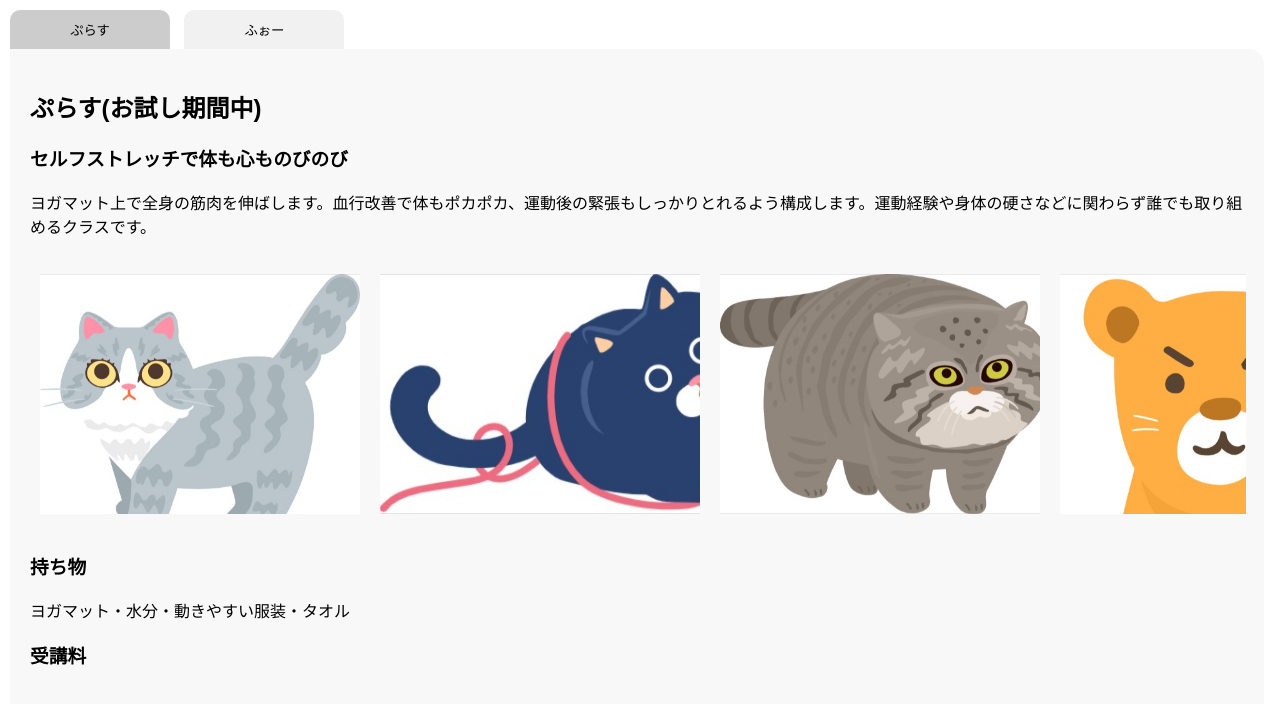
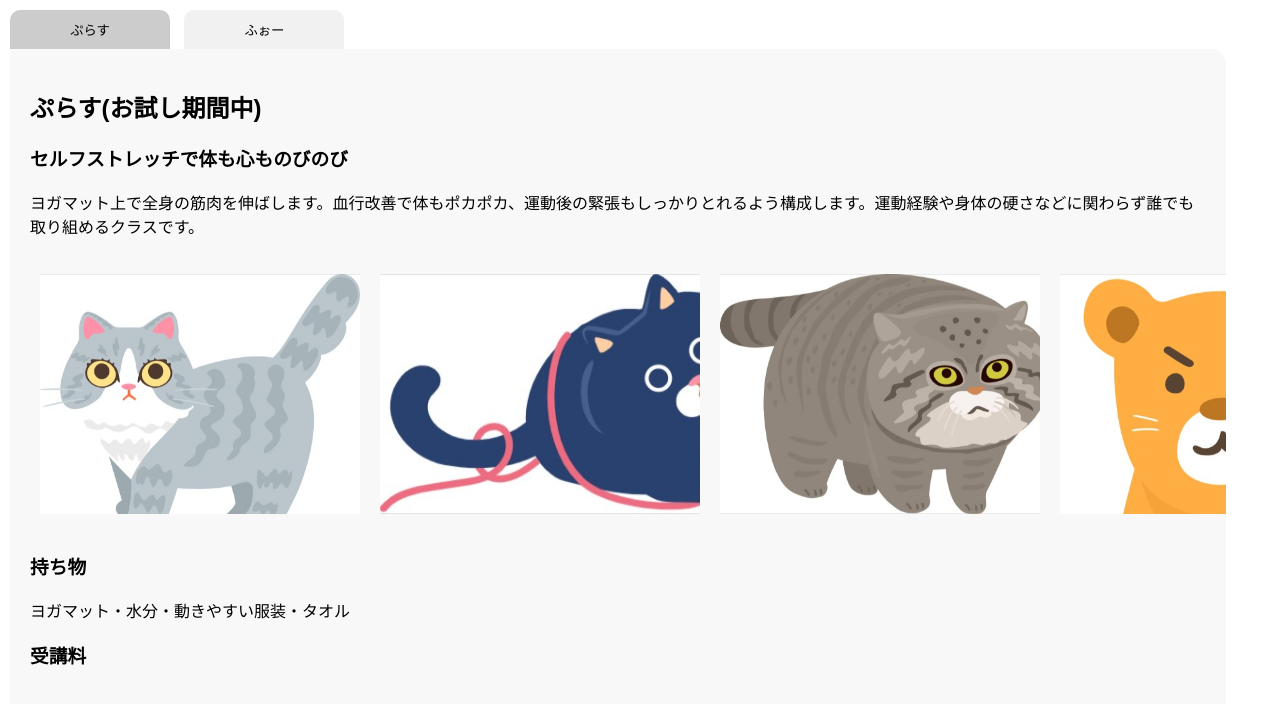
Before and after one commit to Etranzw472/Stretch, a plain HTML site: page index.html in a window 1280 px wide. Drawn offline with Linux system fonts and the light colour scheme.

Commit message:
Update index.css

```diff
--- a/index.css
+++ b/index.css
@@ -14,7 +14,7 @@ body {
 	padding: 20px;
 	box-sizing: border-box;
 	border-top-right-radius: 15px;
-	width: 98%; /* 画面幅の90%で表示 */
+	width: 95%; /* 画面幅の95%で表示 */
 	min-height: 200px; /* コンテンツが小さくても高さを確保 */
 	overflow: hidden; /* コンテンツがはみ出さないように */
 }
```
